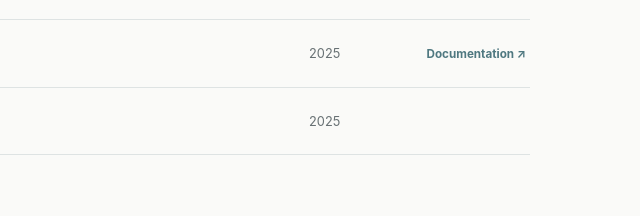
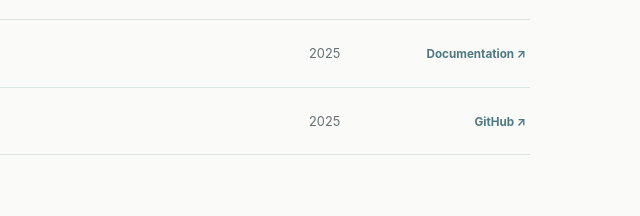
Before and after one commit to SerenaCrespi/SerenaCrespi.github.io, a plain HTML site: page index.html in a window 1280 px wide. Shown: the part 2280-2496 px from the top of the page, 640-1280 px from the left. Drawn offline with Linux system fonts and the light colour scheme.

Commit message:
[edit] added link

```diff
--- a/index.html
+++ b/index.html
@@ -641,7 +641,9 @@
         <div class="output-type">Software</div>
         <div class="output-title">HTR Multi-Model Evaluation Tool</div>
         <div class="output-year">2025</div>
-        <div></div>
+        <a class="output-link"
+           href="https://github.com/SerenaCrespi/HTR-Evaluation-Toolkit"
+           target="_blank" rel="noopener">GitHub ↗</a>
       </div>
 
 
```
